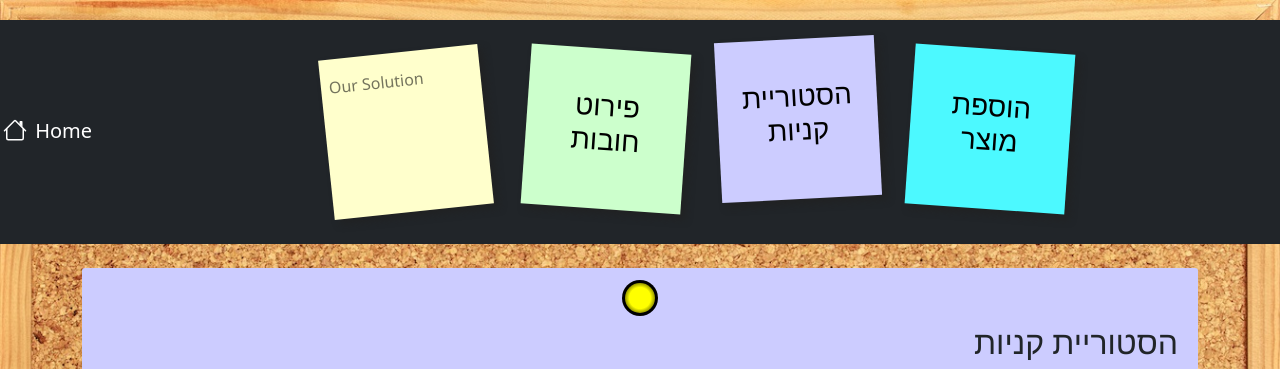
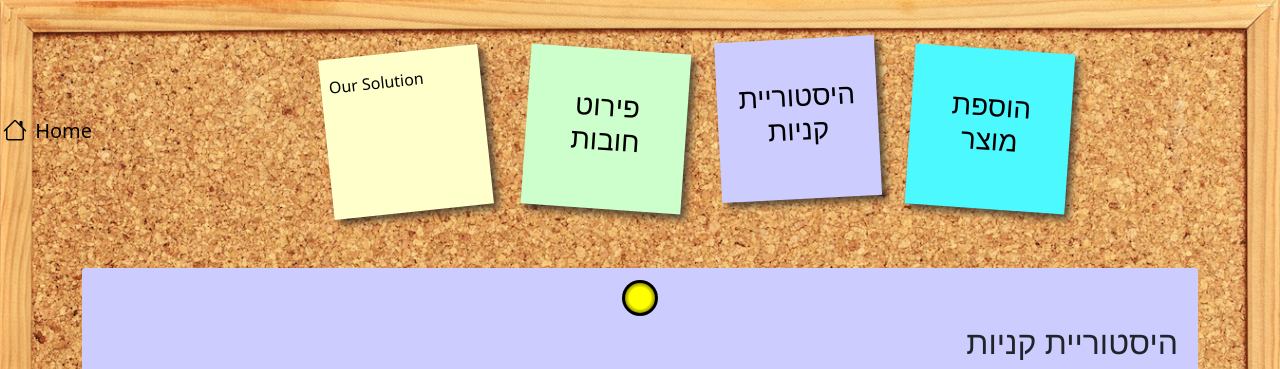
Before and after one commit to AmirBagaon/5-Dagan-Calculator, a Django app: page /buy_history in a window 1280 px wide. Shown: the top 369 px of the page. Run offline with Django 3.2, Linux system fonts and the light colour scheme; grey boxes labelled with a size stand in for pictures from a placeholder-image service; data that the repository does not hold is empty; parts of the project's set-up code (start-up, migrations or seed data) failed here and were passed over; some libraries are stand-ins or nearby versions.

Commit message:
removed navbar color

```diff
--- a/main/templates/main/base.html
+++ b/main/templates/main/base.html
@@ -123,6 +123,9 @@
     margin-right: auto;
     /* width: 50%; */
   }
+  .navbar.transparent.navbar-inverse .navbar-inner {
+   background: rgba(0,0,0,0.4);
+}
     </style>
         {% block css_block %}
 
@@ -132,13 +135,13 @@
 
 <body>
 
-    <nav class="navbar navbar-expand-lg navbar-light bg-dark">
+    <nav class="navbar navbar-expand-lg ">
         <div class="d-flex flex-grow-1">
             <span class="w-100 d-lg-none d-block">
                 <!-- hidden spacer to center brand on mobile -->
             </span>
             <!-- home page icon -->
-            <a class="navbar-brand d-none d-lg-inline-block navbar-dark" style="color: #fff;" href="{% url 'home' %}">
+            <a class="navbar-brand d-none d-lg-inline-block navbar-dark" style="color: rgb(3, 3, 3);" href="{% url 'home' %}">
                 <svg xmlns="http://www.w3.org/2000/svg" width="30" height="30" fill="currentColor" class="bi bi-house"
                     viewBox="0 0 16 20">
                     <path fill-rule="evenodd"
@@ -170,7 +173,7 @@
                 </li>
                 <li class="nav-li">
                     <a href={% url 'buy_history' %}>
-                        <br>  <h3><center>הסטוריית<br>  קניות</center></h3>
+                        <br>  <h3><center>היסטוריית<br>  קניות</center></h3>
                     </a>
                 </li>
                 <li class="nav-li">
--- a/main/templates/main/buy_history.html
+++ b/main/templates/main/buy_history.html
@@ -21,7 +21,7 @@
 <div class="my_container">
     <div id="outer-circle"></div>
 <div class="side-rtl">
-<h2>הסטוריית קניות</h2>
+<h2>היסטוריית קניות</h2>
 </div>
 
 <table class="table table-striped side-rtl">
--- a/main/templates/main/person_details.html
+++ b/main/templates/main/person_details.html
@@ -28,7 +28,6 @@ tr.strikeout td:before {
     left: 0;
     border-bottom: 1px solid #111;
     width: 100%;
-}
 }
 
 
```
